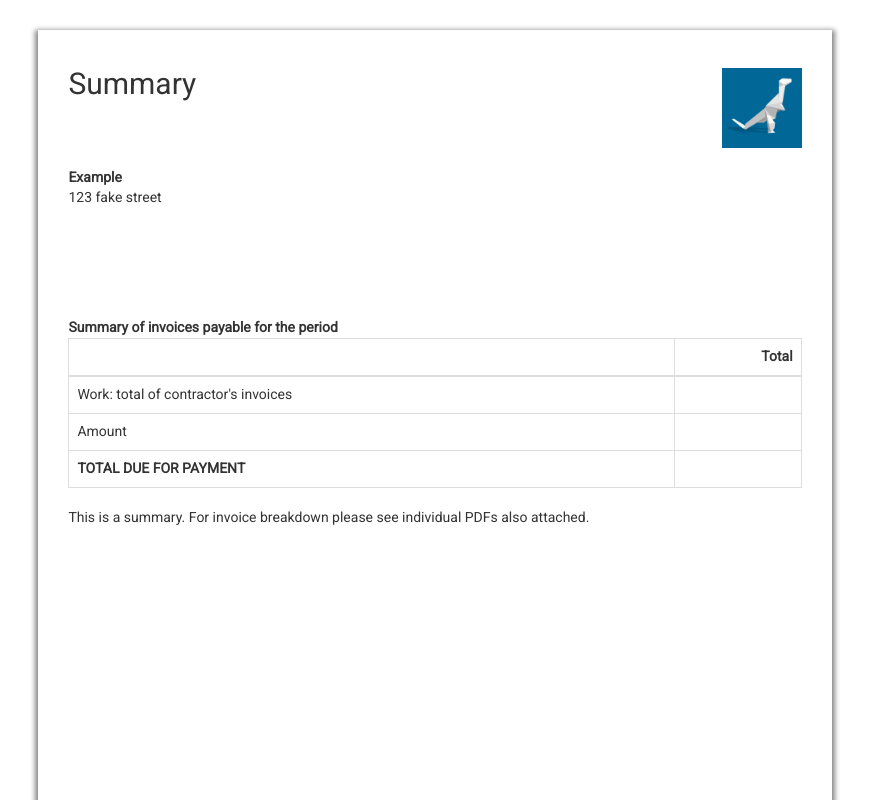
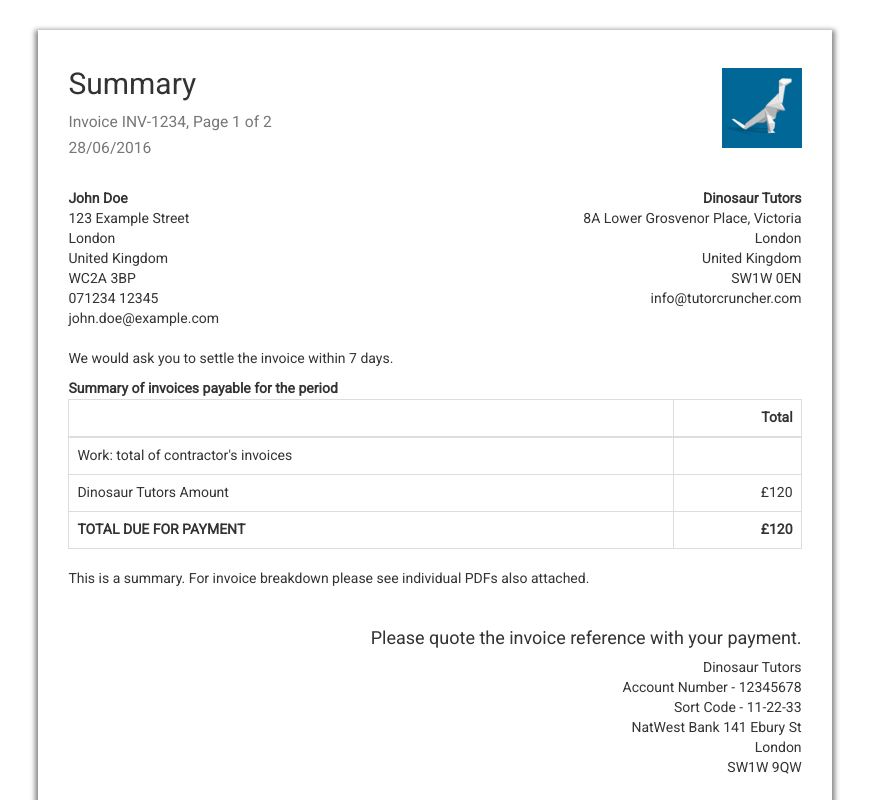
Before and after one commit to tutorcruncher/TutorCruncher-invoice-template, a plain HTML site: page invoice_template.html in a window 1280 px wide. Shown: the top 800 px of the page, without its empty margins (205-1074 px from the left). Drawn offline with nearby package versions, Linux system fonts and the light colour scheme.

Commit message:
all fields filled with examples

```diff
--- a/data.js
+++ b/data.js
@@ -1,5 +1,65 @@
 var data = {
+  invoice_label: 'Fake Invoice',
+
+  first_page_subtitle: 'Invoice INV-1234, Page 1 of 2',
+  date_sent: '28/06/2016',
+
   logo: 'tc-box-logo.png',
-  client_name: 'Example',
-  client_street: '123 fake street'
+
+  client_name: 'John Doe',
+  client_street: '123 Example Street',
+  client_town: 'London',
+  client_country: 'United Kingdom',
+  client_postcode: 'WC2A 3BP',
+  client_phone: '071234 12345',
+  client_email: 'john.doe@example.com',
+
+  branch_name: 'Dinosaur Tutors',
+  branch_street: '8A Lower Grosvenor Place, Victoria',
+  branch_town: 'London',
+  branch_country: 'United Kingdom',
+  branch_postcode: 'SW1W 0EN',
+  branch_email: 'info@tutorcruncher.com',
+
+  branch_statement_prefix: 'We would ask you to settle the invoice within 7 days.',
+
+  has_charges_via_contractor: false,
+  has_charges_via_branch:true,
+
+  total_charged_via_branch: 120,
+  invoice_amount: 120,
+
+  please_quote: 'Please quote the invoice reference with your payment.',
+
+  branch_payment_details: 'Dinosaur Tutors<br/>' +
+                          'Account Number - 12345678<br/>' +
+                          'Sort Code - 11-22-33<br/>' +
+                          'NatWest Bank 141 Ebury St<br/>' +
+                          'London<br/>' +
+                          'SW1W 9QW',
+
+  page_subtitle: 'Invoice INV-1234, Page 2 of 2',
+
+  payee_is_branch: true,
+  payee_website: 'https://tutorcruncher.com',
+  payee_email: 'info@tutorcruncher.com',
+
+  items: true,
+
+  date: '28/06/2016 17:20',
+
+  description:'Maths',
+  reference: 'Job #6',
+  cancelled: false,
+  contractor_label: 'Tutor',
+  contractors: 'Brain Johnston',
+
+  units: '1 hour',
+
+  amount: 100,
+
+  net_amount: 100,
+  vat_rate: 20,
+  tax_amount: 20,
+  gross_amount: 120,
 };
--- a/invoice_template.html
+++ b/invoice_template.html
@@ -77,12 +77,12 @@
       {{#has_charges_via_branch?}}
       <tr>
         <td>{{ branch_name }} Amount</td>
-        <td class="text-right">{{ total_charged_via_branch }}</td>
+        <td class="text-right">£{{ total_charged_via_branch }}</td>
       </tr>
       {{/has_charges_via_branch?}}
       <tr>
         <td><strong>TOTAL DUE FOR PAYMENT</strong></td>
-        <td class="text-right"><strong>{{ invoice_amount }}</strong></td>
+        <td class="text-right"><strong>£{{ invoice_amount }}</strong></td>
       </tr>
       </tbody>
     </table>
```
